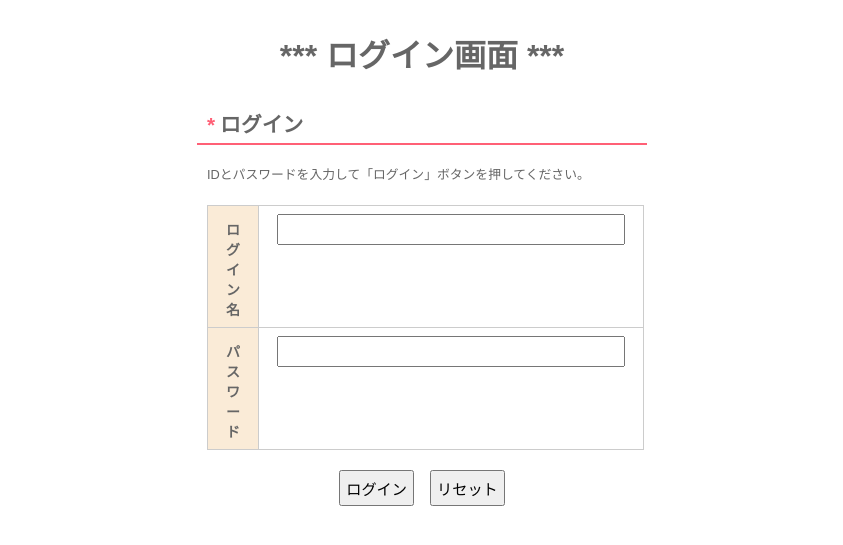
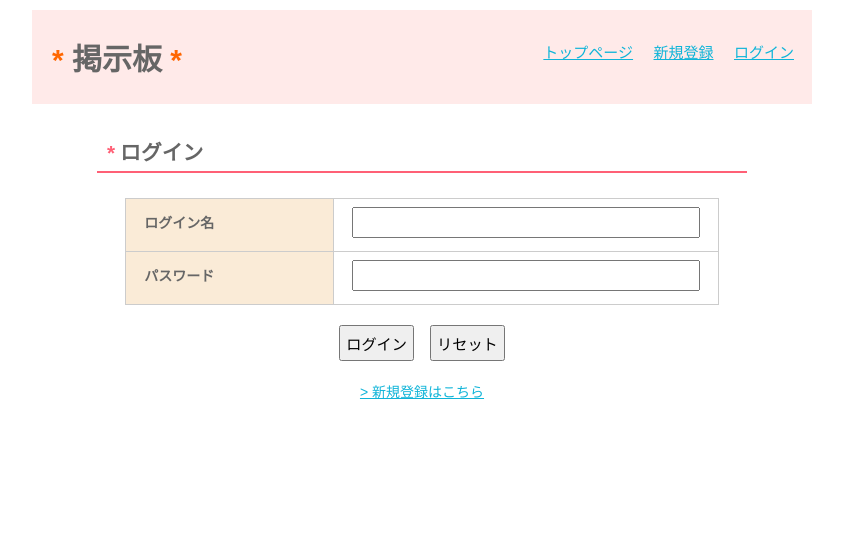
Before and after one commit to RmYama/bbs, a PHP site: page /login/index.php in a window 1280 px wide. Shown: the top 545 px of the page, without its empty margins (218-1061 px from the left). Run offline with PHP 8.4, Linux system fonts and the light colour scheme.

Commit message:
20130607コミット

```diff
--- a/common/class.php
+++ b/class.php
@@ -1,5 +1,28 @@
+<?php
 
-<?php
+//データベース接続・切断
+class dbAccess{
+
+    //データベース接続情報
+	const DB_HOST = 'localhost';
+	const DB_USER = 'root';
+	const DB_PASSWORD = 'root';
+	const DB_NAME = 'training01';
+
+	//データベース接続
+	function db_link(){
+		$link = mysqli_connect(self::DB_HOST,self::DB_USER,self::DB_PASSWORD,self::DB_NAME);
+		if(!$link){
+			die("データベース接続に失敗しました。".mysqli_error());
+		}
+		return $link;
+	}
+
+	//データベース切断
+	function db_cut($link){
+		mysqli_close($link);
+	}
+}
 
 //画面遷移
 class pageMove{
--- a/common/db.php
+++ /dev/null
@@ -1,25 +0,0 @@
-<?php
-
-  //データベース接続
-  function db_link(){
-
-    //データベース接続情報
-	$server = 'localhost';
-    $user= 'root';
-    $password = 'root';
-	$datebase = 'training01';
-
-	$link = mysqli_connect($server,$user,$password,$datebase);
-
-	if(!$link){
-		die("データベース接続に失敗しました。".mysqli_error());
-	}
-	return $link;
-  }
-
-  //データベース切断
-  function db_cut($link){
-    mysqli_close($link);
-  }
-
-?>
--- a/login/index.php
+++ b/login/index.php
@@ -2,7 +2,7 @@
 	session_start();
 
 	 //データベース
-	 require_once("../common/class.php");
+	 require_once("../class.php");
 	 require_once("model.php");
 
 
@@ -32,13 +32,14 @@
 			$err2 = $err_chk->chkPassword();
 
 			if($err1 != "" || $err2 != ""){
-
+				//入力エラー
 				//フォームに値のセット
 				$user_name = $_POST["user_name"];
 				$password = $_POST["password"];
 
 				//エラー表示
 				require_once("login.php");
+
 			}else{
 				//ユーザーの確認
 				$user_name = $_POST["user_name"];
@@ -66,6 +67,14 @@
 			}
 			break;
 
+		case "logout":
+			 //セッション破棄
+			if(isset($_SESSION['users'])){
+				unset($_SESSION['users']);
+			}
+			require_once("login.php");
+			break;
+
 		default:
 			echo "actionの異常エラー";
 			break;
--- a/login/login.css
+++ b/login/login.css
@@ -1,7 +1,7 @@
 
-div#main{
+div.login-box{
 	margin: 30px auto 0 auto;
-	width: 450px;
+	width: 650px;
 }
 
 p.txt{
@@ -10,7 +10,7 @@ p.txt{
 }
 
 table{
-	margin: 0 10px;
+	margin: 0 auto;
 	border-spacing: 0;
 	border-collapse: collapse;
 }
@@ -31,3 +31,21 @@ table th{
 div.btn-area{
 	margin-top: 20px;
 }
+
+
+
+div.signup-link{
+	padding-top: 20px;
+	text-align: center;
+}
+
+div.signup-link a{
+	font-size: 14px;
+	color: #0FB4D8;
+	text-decoration: underline;
+}
+
+div.signup-link a:hover{
+	color: #FF9D00;
+	text-decoration: none;
+}
--- a/login/login.php
+++ b/login/login.php
@@ -6,10 +6,20 @@
 <title>掲示板 -ログイン画面- </title>
 </head>
 <body id="login">
+<div id="header">
+<h1><span>*</span> 掲示板 <span>*</span></h1>
+<div class="btn-menu">
+<ul>
+  <li><a href="../index.php">トップページ</a></li>
+  <li><a href="index.php?action=signup">新規登録</a></li>
+  <li><a href="index.php">ログイン</a></li>
+</ul>
+</div>
+<!-- /btn-menu -->
+</div><!-- /header -->
 <div id="main">
-<h1>*** ログイン画面 ***</h1>
+<div class="login-box">
 <h2><span>*</span>ログイン</h2>
-<p class="txt">IDとパスワードを入力して「ログイン」ボタンを押してください。</p>
 <p class="err-txt" style="text-align: center; font-size:16px;">
   <?php
     if(isset($err3) && $err3 != ""){
@@ -48,6 +58,10 @@
 <input type="submit" value="ログイン" />　<input type="reset" value="リセット" />
 </div>
 </form>
+</div><!-- /login-box -->
+<div class="signup-link">
+<a href="index.php?action=signup"> > 新規登録はこちら</a>
+</div>
 </div><!-- /main -->
 </body>
 </html>
--- a/login/model.php
+++ b/login/model.php
@@ -3,12 +3,13 @@
 	//ログインチェック(model)
 
 	//データベースに登録
-	require_once("../common/db.php");
-
 	function chk_user($user_name,$password){
 
+		//データベースクラスのインスタンス化
+		$db = new dbAccess;
+
 		//データベース接続
-	  $link = db_link();
+		$link = $db->db_link();
 
 		//ユーザーチェック
 		$strSQL  = '';
@@ -28,10 +29,9 @@
 		}
 
 		//データベース切断
-	  db_cut($link);
+		$db->db_cut($link);
 
 		return $user_flg;
-
 	}
 
 ?>
--- a/style.css
+++ b/style.css
@@ -30,14 +30,55 @@ p{
 	line-height: 1.5;
 }
 
+div#header{
+	width: 760px;
+	margin: 10px auto 0 auto;
+	padding: 25px 10px;
+	background-color: #FFEAE9;
+	overflow: hidden;
+}
+
+div#header h1{
+	float: left;
+	padding-left: 10px;
+	width: 280px;
+	font-size: 30px;
+}
+
+div#header h1 span{
+	color: #FF6600;
+}
+
+div#header div.btn-menu{
+	float: right;
+	width: 320px;
+}
+
+div.btn-menu ul{
+	width: 320px;
+	padding-top: 6px;
+	text-align: right;
+}
+
+div.btn-menu ul li{
+	display: inline;
+	padding: 0 8px;
+	font-size: 15px;
+}
+
+div.btn-menu ul li a{
+	color: #0FB4D8;
+	text-decoration: underline;
+}
+
+div.btn-menu ul li a:hover{
+	color: #FF9D00;
+	text-decoration: none;
+}
+
 div#main{
 	margin: 30px auto 0 auto;
-	width: 650px;
-}
-
-div#main h1{
-	text-align: center;
-	margin-bottom: 30px;
+	width: 780px;
 }
 
 div#main h2{
```
Also changed, not shown: other parts of style.css (+0 -66 lines), common/dataChk.php (deleted, +0 -30 lines), index.php (+29 -27 lines), index_control.php (deleted, +0 -33 lines), model.php (added, +37 -0 lines), thread/confirm.php (+11 -9 lines), thread/end.php (+11 -0 lines), thread/entry_form.php (+20 -9 lines), thread/index.php (+32 -82 lines), thread/model.php (+5 -4 lines), thread/thread.css (added, +54 -0 lines), top.css (added, +59 -0 lines), top.php (added, +52 -0 lines). Lines whose indentation alone changed are shown as unchanged.
